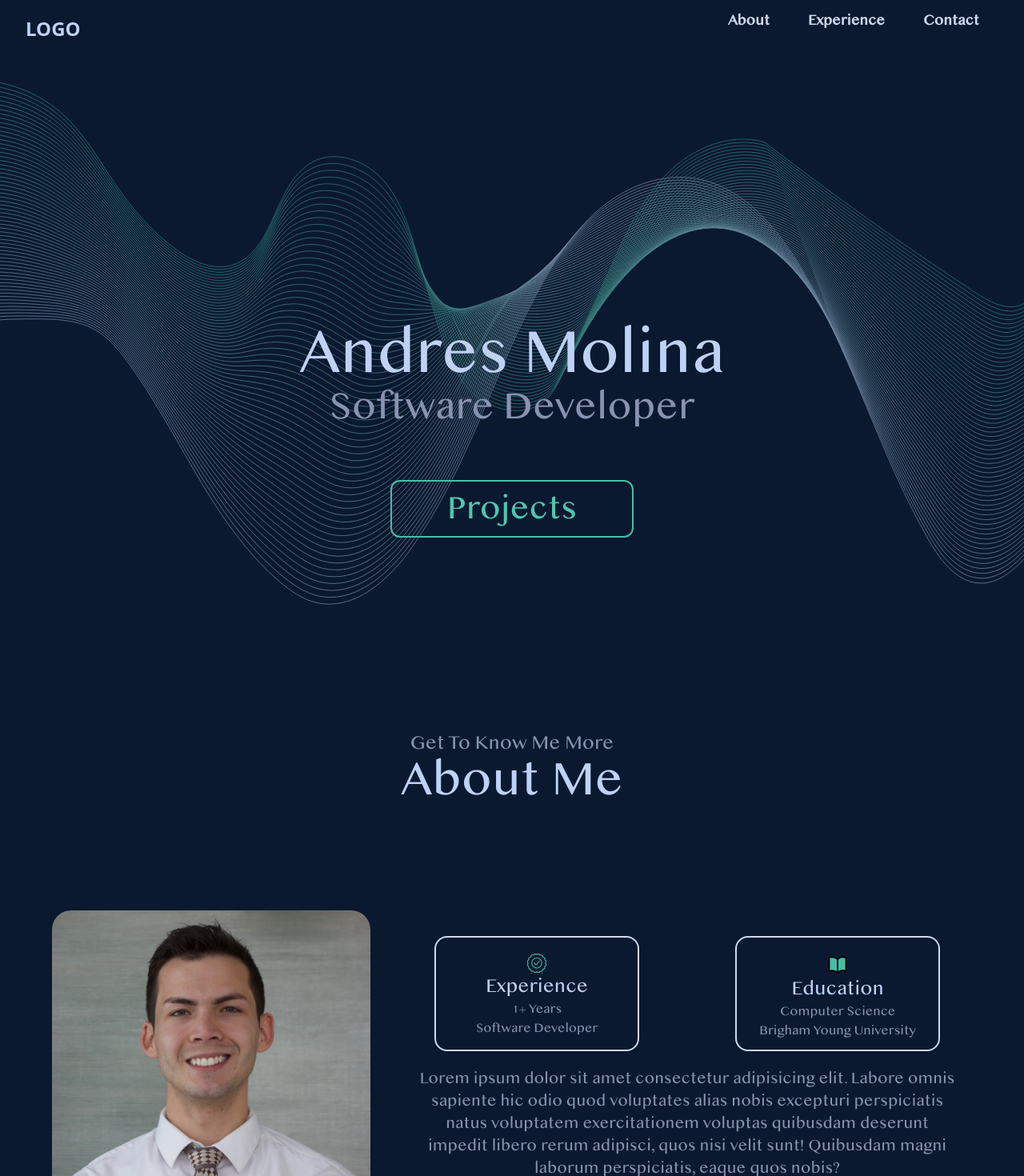
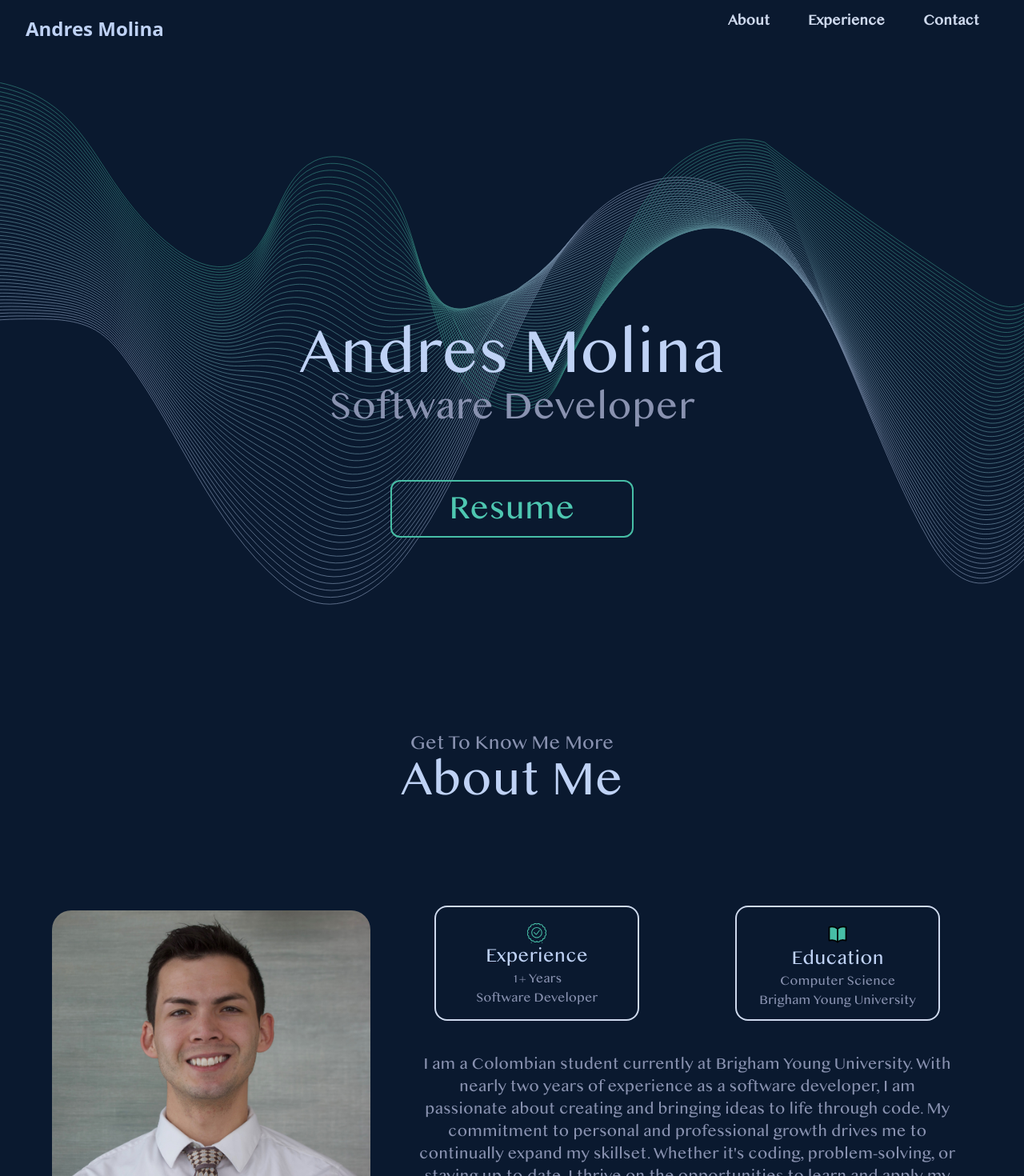
Before and after one commit to andres1142/portafolio_web, a Next.js app: page / in a window 1280 px wide. Shown: the top 1470 px of the page at 80% size. Built offline with nearby package versions, Linux system fonts and the light colour scheme.

Commit message:
About section Added. Now people can see my resume

```diff
--- a/src/app/page.tsx
+++ b/src/app/page.tsx
@@ -1,35 +1,13 @@
-import { Contact, Experience, AboutMe } from "@/components";
+import { Contact, Experience, AboutMe, Intro } from "@/components";
 import Image from "next/image";
 
 export default function Home() {
+
   return (
     <main className="overflow-x-hidden overflow-y-auto scrollbar-hide">
       {/*Intro Section*/}
       <div className="relative h-screen w-screen">
-        <Image
-          src="/pattern.svg"
-          alt="pattern image"
-          fill
-          priority
-          className="object-cover opacity-60"
-        />
-
-        <div className="absolute info_container inset-x-0 flex_center flex-col">
-          {/*Name and Role*/}
-          <p className="text-secondary_lightgray name font-oriya">
-            Andres Molina
-          </p>
-          <p className="text-secondary_darkgray name__role font-oriya">
-            Software Developer
-          </p>
-
-          {/*Projects Botton -> Should Redirect to more projects*/}
-          <button className="project_button border-solid border-2 border-comp_green rounded-xl">
-            <p className="project_button__text text-comp_green-100 font-oriya">
-              Projects
-            </p>
-          </button>
-        </div>
+        <Intro />
       </div>
 
       {/*About Me Section*/}
--- a/src/components/AboutMe/AboutMe.tsx
+++ b/src/components/AboutMe/AboutMe.tsx
@@ -55,12 +55,13 @@ function AboutMe() {
         </div>
 
         {/*Text Container*/}
-        <div className="text-secondary_darkgray text-xl mx-5 text-center mt-10 lg:mt-0">
-          Lorem ipsum dolor sit amet consectetur adipisicing elit. Labore omnis
-          sapiente hic odio quod voluptates alias nobis excepturi perspiciatis
-          natus voluptatem exercitationem voluptas quibusdam deserunt impedit
-          libero rerum adipisci, quos nisi velit sunt! Quibusdam magni laborum
-          perspiciatis, eaque quos nobis?
+        <div className="text-secondary_darkgray text-xl mx-5 text-center mt-10 pt-5 lg:mt-0">
+          I am a Colombian student currently at Brigham Young University.
+          With nearly two years of experience as a software developer, I am passionate
+          about creating and bringing ideas to life through code. My commitment to personal and
+          professional growth drives me to continually expand my skillset. Whether it's coding, problem-solving,
+          or staying up-to-date, I thrive on the opportunities to learn and apply my knowledge
+          in practical and creative ways.
         </div>
       </div>
     </section>
--- /dev/null
+++ b/src/components/Intro/Intro.tsx
@@ -0,0 +1,42 @@
+"use client"
+import React from 'react'
+import Image from 'next/image'
+
+function handleDownloadResume() {
+  window.open("/Andres Resume.pdf", "_blank");
+}
+
+function Intro() {
+  return (
+    <div>
+      <Image
+        src="/pattern.svg"
+        alt="pattern image"
+        fill
+        priority
+        className="object-cover opacity-60"
+      />
+
+      <div className="absolute info_container inset-x-0 flex_center flex-col">
+        {/*Name and Role*/}
+        <p className="text-secondary_lightgray name font-oriya">
+          Andres Molina
+        </p>
+        <p className="text-secondary_darkgray name__role font-oriya">
+          Software Developer
+        </p>
+
+        {/*Resume Botton*/}
+        <button className="project_button border-solid border-2 border-comp_green rounded-xl"
+        onClick={handleDownloadResume}>
+          <p className="project_button__text text-comp_green-100 font-oriya">
+            Resume
+          </p>
+        </button>
+      </div>
+    </div>
+
+  )
+}
+
+export default Intro
--- a/src/components/common/Navbar.tsx
+++ b/src/components/common/Navbar.tsx
@@ -29,7 +29,7 @@ function NavBar() {
               {/* LOGO */}
               <Link href="/">
                 <h2 className="text-2xl text-primary_darkblue md:text-secondary_lightgray font-bold">
-                  LOGO
+                  Andres Molina
                 </h2>
               </Link>
 
--- a/src/components/index.ts
+++ b/src/components/index.ts
@@ -1,7 +1,8 @@
 import Navbar from "./common/Navbar";
 import Footer from "./common/Footer";
+import Intro from "./Intro/Intro";
 import Experience from "./Experience/Experience";
 import AboutMe from "./AboutMe/AboutMe";
 import Contact from "./Contact/Contact";
 
-export { Navbar, Footer, Experience, Contact, AboutMe };
+export { Navbar, Footer, Intro, Experience, Contact, AboutMe };
```
Also changed, not shown: 1 other file (tests, documents, lock files or other folders).
